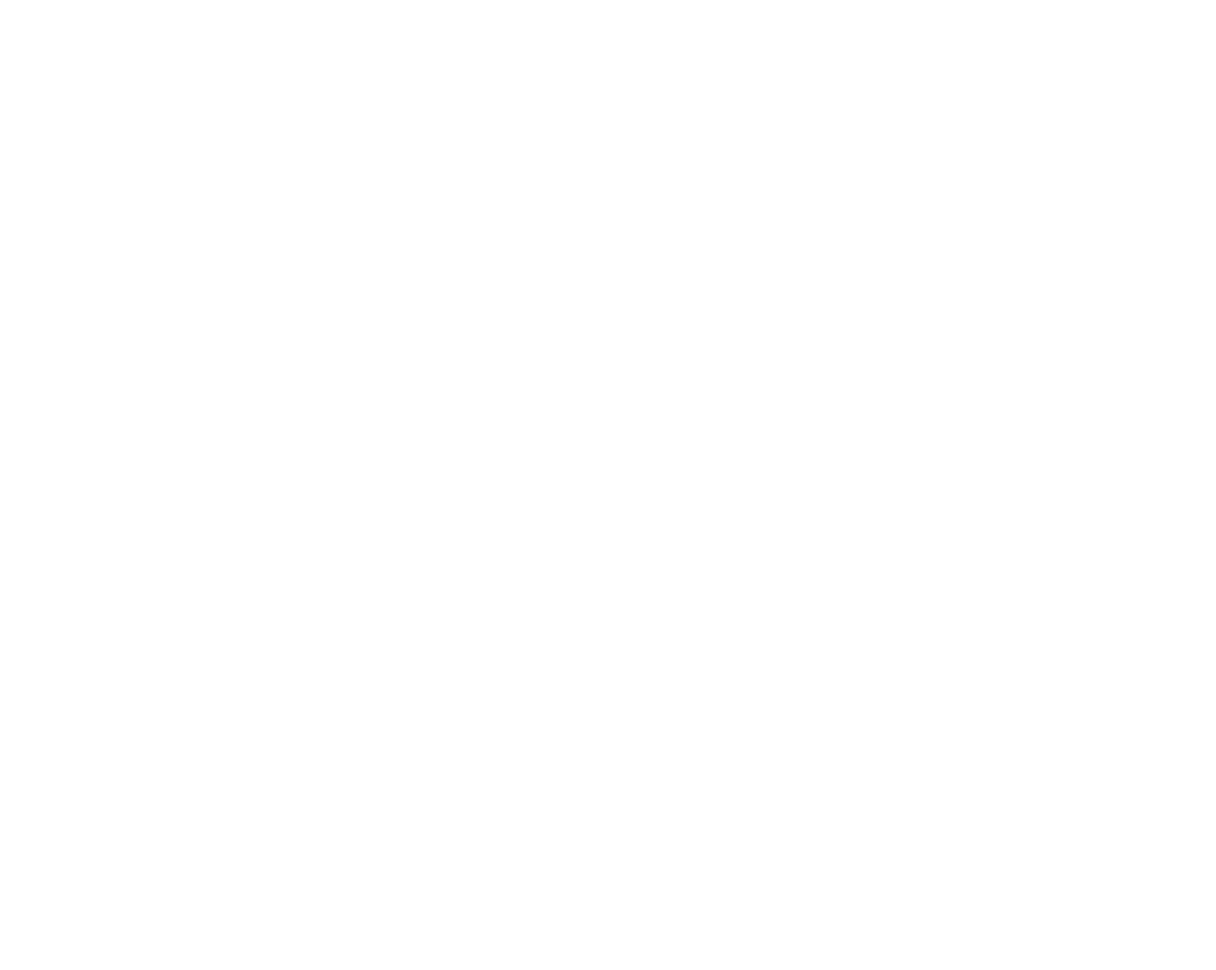
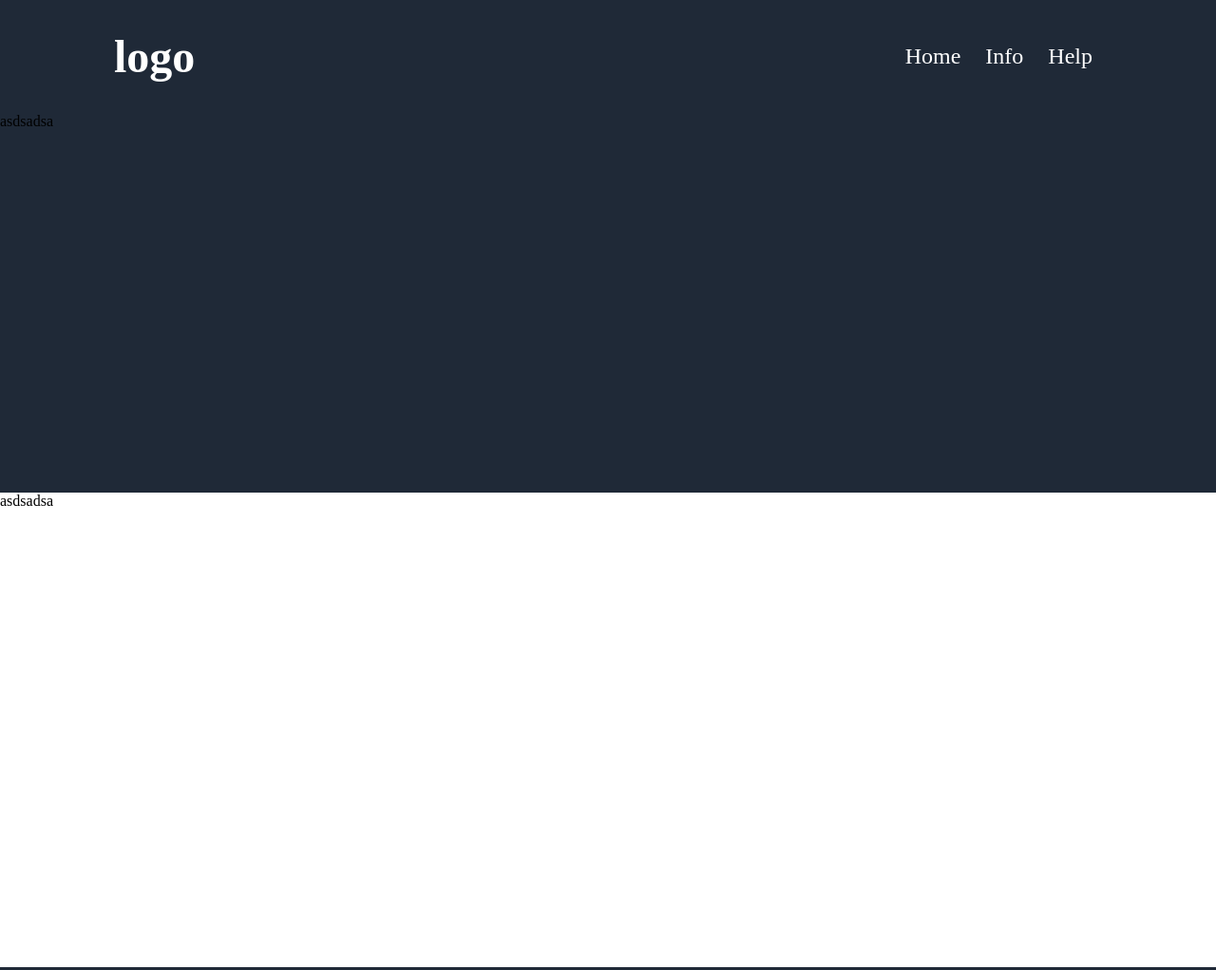
Before and after one commit to alanthoms/landing-page, a plain HTML site: page index.html in a window 1280 px wide. Shown: the whole page at 95% size. Before the commit the page ends 800 px from the top, so only its background shows below. Drawn offline with Linux system fonts and the light colour scheme.

Commit message:
Add sections of content

```diff
--- a/index.html
+++ b/index.html
@@ -4,9 +4,21 @@
     <meta charset="UTF-8">
     <meta http-equiv="X-UA-Compatible" content="IE=edge">
     <meta name="viewport" content="width=device-width, initial-scale=1.0">
-    <title>Document</title>
+    <link rel="stylesheet" href="style.css">
+    <title>Landing-Page</title>
 </head>
 <body>
+    <div class="header">
+        <h1 class="logo">logo</h1>
+        <ul class="links">
+            <a>Home</a>
+            <a>Info</a>
+            <a>Help</a>
+        </ul>
+    </div>
+    <div class="content1">asdsadsa</div>
 
+    <div class="content2">asdsadsa</div>
+    <div class="footer"></div>
 </body>
 </html>
--- a/style.css
+++ b/style.css
@@ -0,0 +1,43 @@
+body{
+    padding: 0;
+    margin: 0;
+    display: flex;
+    flex-direction: column;
+}
+
+.header{
+    background-color: #1f2937;
+    display: flex;
+    justify-content: space-between;
+    align-items: center;
+    padding: 0 120px;
+    color: white;
+    font-size: 24px;
+}
+
+a{
+    padding: 10px;
+}
+
+.content1{
+    background-color: #1f2937;
+    height: 400px;
+}
+
+
+
+.content2{
+    background-color: white;
+    height: 500px;
+}
+
+
+.content3{
+    background-color: lightgrey;
+    height: 500px;
+}
+
+.footer{
+    background-color: #1f2937;
+    min-height: 100px;
+}
```
